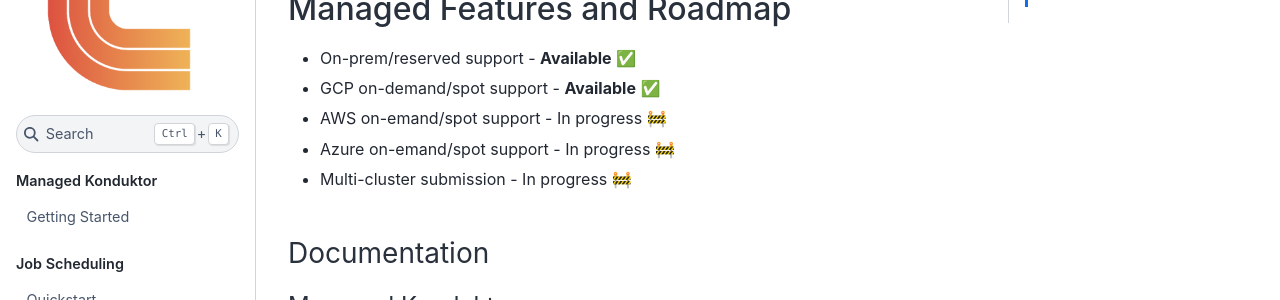
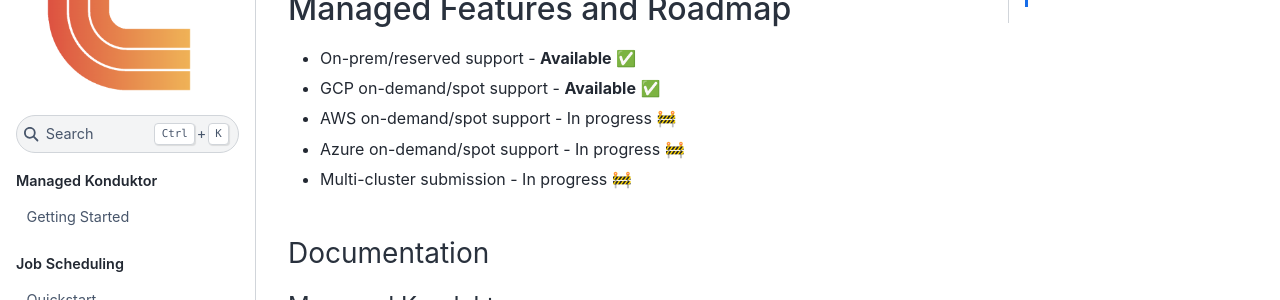
Before and after one commit to Trainy-ai/konduktor, a Sphinx documentation site: the page built from docs/source/index.rst, in a window 1280 px wide and 900 px high, scrolled down 1091 px. Shown: the part 152-452 px from the top of the window. Built offline with Sphinx 7.4.7 and the Sphinx Book theme 1.1.4, drawn with Linux system fonts in a browser that asks for light colours.

Commit message:
typo fix

```diff
--- a/docs/source/index.rst
+++ b/docs/source/index.rst
@@ -74,8 +74,8 @@
 ----------------------------
 - On-prem/reserved support - **Available** ✅
 - GCP on-demand/spot support - **Available** ✅
-- AWS on-emand/spot support - In progress 🚧
-- Azure on-emand/spot support - In progress 🚧
+- AWS on-demand/spot support - In progress 🚧
+- Azure on-demand/spot support - In progress 🚧
 - Multi-cluster submission - In progress 🚧
 
 Documentation
```
